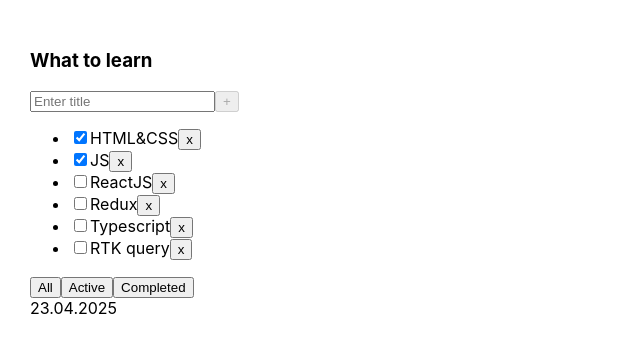
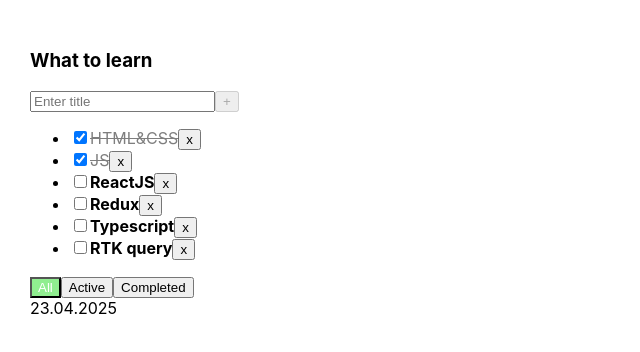
Before and after one commit to Anton-013/todolist-repeat, a React (Vite) app: page / in a window 1280 px wide. Shown: the top 352 px of the page, without its empty margins (0-640 px from the left). Built offline with nearby package versions, Linux system fonts and the light colour scheme.

Commit message:
add className

```diff
--- a/src/App.css
+++ b/src/App.css
@@ -6,3 +6,17 @@
 .app > div {
   margin-right: 50px;
 }
+
+.task {
+  font-weight: bold;
+}
+
+.task-done {
+  opacity: 0.5;
+  text-decoration: line-through;
+}
+
+.filter-btn-active {
+  background-color: lightgreen;
+  color: white;
+}
--- a/src/App.tsx
+++ b/src/App.tsx
@@ -57,6 +57,7 @@
         title="What to learn"
         tasks={filteredTasks}
         date="23.04.2025"
+        filter={filter}
         createTask={createTask}
         delTask={delTask}
         changeTaskStatus={changeTaskStatus}
--- a/src/Button.tsx
+++ b/src/Button.tsx
@@ -4,10 +4,11 @@
     title: string
     onClick?: () => void
     disabled?: boolean
+    classes?: string
 }
 
-export const Button = ({ title, onClick, disabled }: Props) => {
+export const Button = ({ title, onClick, disabled, classes }: Props) => {
     return (
-        <button disabled={disabled} onClick={onClick}>{title}</button>
+        <button className={classes} disabled={disabled} onClick={onClick}>{title}</button>
     )
 }
--- a/src/TodolistItem.tsx
+++ b/src/TodolistItem.tsx
@@ -7,13 +7,14 @@
     title: string
     tasks: Task[]
     date?: string
+    filter: FilterValues
     createTask: (title: string) => void
     delTask: (id: string) => void
     changeTaskStatus: (taskId: string, newStatus: boolean) => void
     changeFilter: (value: FilterValues) => void
 }
 
-export const TodolistItem = ({ title, tasks, date, createTask, delTask, changeTaskStatus, changeFilter }: Props) => {
+export const TodolistItem = ({ title, tasks, date, filter, createTask, delTask, changeTaskStatus, changeFilter }: Props) => {
 
     const [taskTitle, setTaskTitle] = useState('')
 
@@ -59,7 +60,7 @@
                         return (
                             <li key={task.id}>
                                 <input type="checkbox" checked={task.isDone} onChange={changeTaskStatusHandler} />
-                                <span>{task.title}</span>
+                                <span className={task.isDone ? "task-done" : "task"}>{task.title}</span>
                                 <Button onClick={deleteTaskHandler} title="x" />
                             </li>
                         )
@@ -69,9 +70,9 @@
             )}
 
             <div>
-                <Button title="All" onClick={() => changeFilter('all')} />
-                <Button title="Active" onClick={() => changeFilter('active')} />
-                <Button title="Completed" onClick={() => changeFilter('completed')} />
+                <Button classes={filter === 'all' ? 'filter-btn-active' : ''} title="All" onClick={() => changeFilter('all')} />
+                <Button classes={filter === 'active' ? 'filter-btn-active' : ''} title="Active" onClick={() => changeFilter('active')} />
+                <Button classes={filter === 'completed' ? 'filter-btn-active' : ''} title="Completed" onClick={() => changeFilter('completed')} />
             </div>
             <div>{date}</div>
         </div>
```
